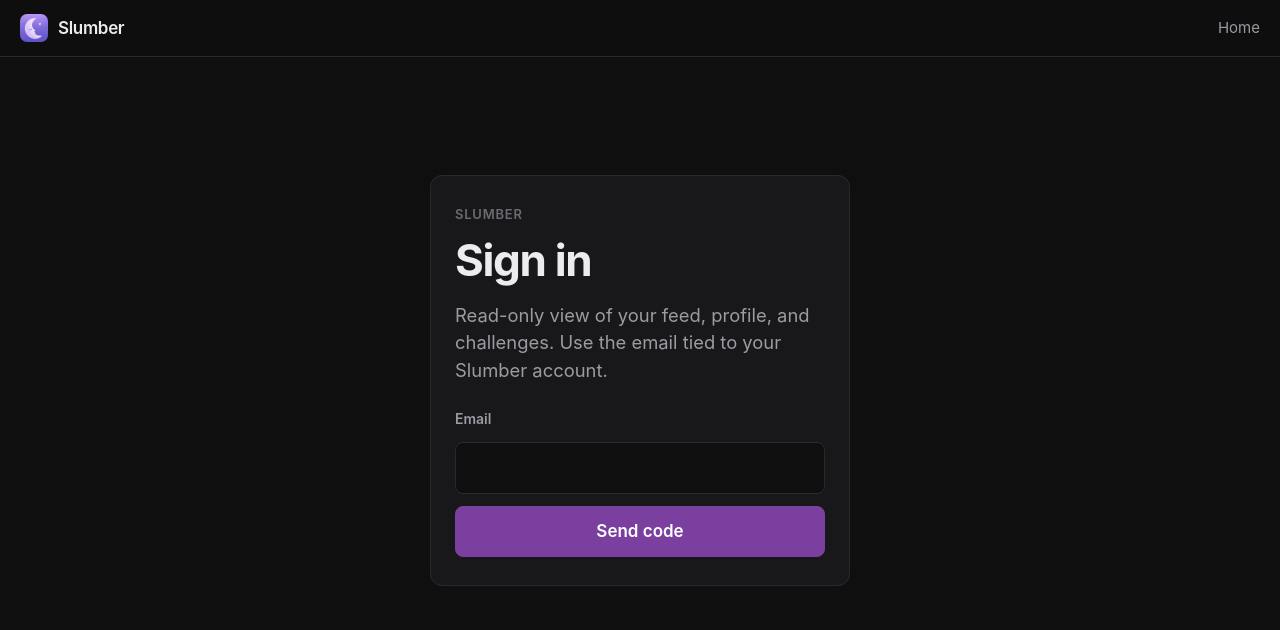
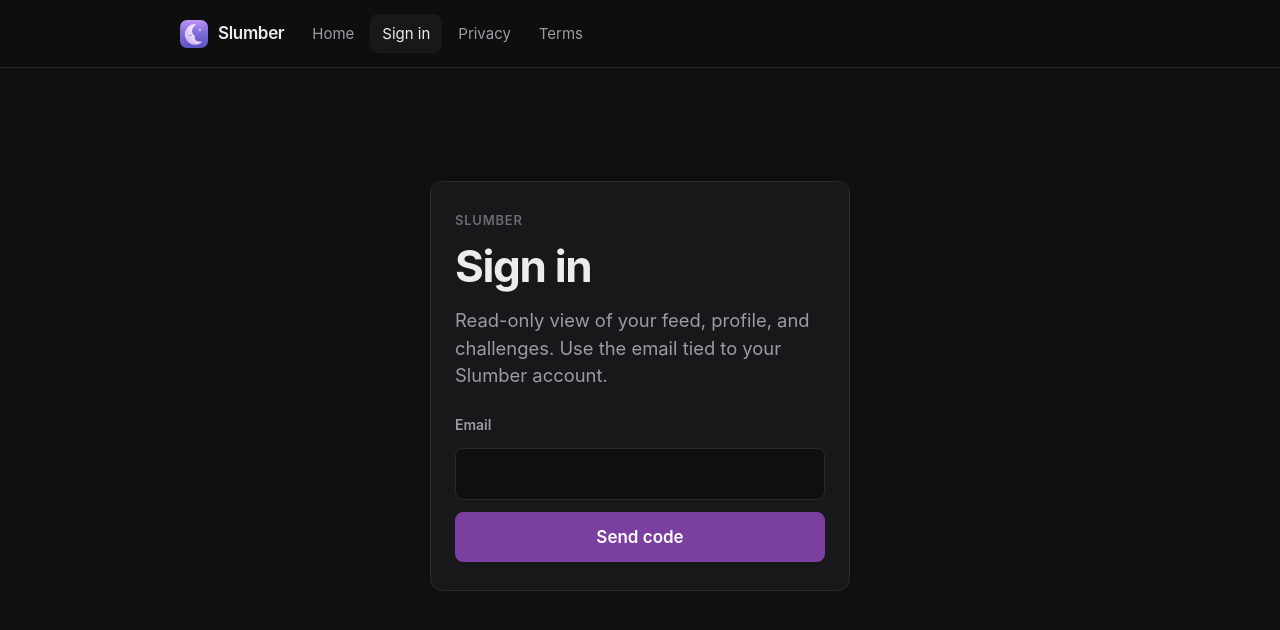
Before and after one commit to ryazlee/slumber-web, a React (Vite) app: page / in a window 1280 px wide. Shown: the top 630 px of the page. Built offline with nearby package versions, Linux system fonts and the light colour scheme; no server answers.

Commit message:
Clean up

```diff
--- a/src/App.tsx
+++ b/src/App.tsx
@@ -2,6 +2,7 @@ import { Route, Routes } from 'react-router-dom';
 import AppShell from './components/AppShell';
 import Layout from './components/Layout';
 import RequireAuth from './components/RequireAuth';
+import SiteLayout from './components/SiteLayout';
 import AppEntry from './pages/app/AppEntry';
 import ChallengeDetail from './pages/app/ChallengeDetail';
 import Challenges from './pages/app/Challenges';
@@ -23,6 +24,7 @@ function ProtectedAppShell() {
 export default function App() {
   return (
     <Routes>
+      <Route element={<SiteLayout />}>
         <Route path="admin" element={<Admin />} />
         <Route index element={<AppEntry />} />
         <Route element={<ProtectedAppShell />}>
@@ -37,6 +39,7 @@ export default function App() {
           <Route path="privacy" element={<Privacy />} />
           <Route path="terms" element={<Terms />} />
         </Route>
+      </Route>
     </Routes>
   );
 }
--- a/src/components/AppShell.tsx
+++ b/src/components/AppShell.tsx
@@ -1,51 +1,8 @@
-import { NavLink, Outlet, useLocation } from 'react-router-dom';
-import { useAuth } from '../context/AuthContext';
-
-const base = import.meta.env.BASE_URL;
+import { NavLink, Outlet } from 'react-router-dom';
 
 export default function AppShell() {
-  const { user, signOut } = useAuth();
-  const location = useLocation();
-  const profileActive = location.pathname === '/profile' || location.pathname.startsWith('/profile/');
-
   return (
     <div className="app-shell">
-      <header className="app-header">
-        <div className="app-header-inner">
-          <NavLink to="/feed" className="brand">
-            <img src={`${base}moon.png`} alt="" width={28} height={28} />
-            Slumber
-          </NavLink>
-
-          <nav className="app-nav" aria-label="App">
-            <NavLink to="/home" className={({ isActive }) => isActive ? 'app-nav-link active' : 'app-nav-link'}>
-              Home
-            </NavLink>
-            <NavLink to="/feed" className={({ isActive }) => isActive ? 'app-nav-link active' : 'app-nav-link'}>
-              Feed
-            </NavLink>
-            <NavLink
-              to={user ? `/profile/${user.id}` : '/profile'}
-              className={profileActive ? 'app-nav-link active' : 'app-nav-link'}
-            >
-              Profile
-            </NavLink>
-            <NavLink to="/challenges" className={({ isActive }) => isActive ? 'app-nav-link active' : 'app-nav-link'}>
-              Challenges
-            </NavLink>
-          </nav>
-
-          <div className="app-header-actions">
-            <span className="app-user-email" title={user?.email ?? undefined}>
-              {user?.email}
-            </span>
-            <button className="admin-button admin-button-ghost app-sign-out" type="button" onClick={() => signOut()}>
-              Sign out
-            </button>
-          </div>
-        </div>
-      </header>
-
       <main className="app-main">
         <Outlet />
       </main>
--- a/src/components/Layout.tsx
+++ b/src/components/Layout.tsx
@@ -1,27 +1,8 @@
 import { NavLink, Outlet } from 'react-router-dom';
-
-const base = import.meta.env.BASE_URL;
 
 export default function Layout() {
   return (
     <>
-      <header className="site-header">
-        <div className="site-header-inner">
-          <NavLink to="/home" className="brand">
-            <img src={`${base}moon.png`} alt="" width={28} height={28} />
-            Slumber
-          </NavLink>
-          <nav className="site-nav" aria-label="Main">
-            <NavLink to="/home">
-              Home
-            </NavLink>
-            <NavLink to="/">App</NavLink>
-            <NavLink to="/privacy">Privacy</NavLink>
-            <NavLink to="/terms">Terms</NavLink>
-          </nav>
-        </div>
-      </header>
-
       <main>
         <Outlet />
       </main>
--- /dev/null
+++ b/src/components/SiteHeader.tsx
@@ -0,0 +1,57 @@
+import { NavLink, useLocation } from 'react-router-dom';
+import { useAuth } from '../context/AuthContext';
+
+const base = import.meta.env.BASE_URL;
+
+function navClass({ isActive }: { isActive: boolean }) {
+  return isActive ? 'active' : undefined;
+}
+
+export default function SiteHeader() {
+  const { session, user, signOut } = useAuth();
+  const location = useLocation();
+  const isLoggedIn = Boolean(session);
+  const profileActive = location.pathname === '/profile' || location.pathname.startsWith('/profile/');
+  const profilePath = user ? `/profile/${user.id}` : '/profile';
+
+  return (
+    <header className="site-header">
+      <div className="site-header-inner">
+        <NavLink to="/home" className="brand">
+          <img src={`${base}moon.png`} alt="" width={28} height={28} />
+          Slumber
+        </NavLink>
+
+        <nav className="site-nav" aria-label="Main">
+          <NavLink to="/home" className={navClass}>Home</NavLink>
+          {isLoggedIn ? (
+            <>
+              <NavLink to="/feed" className={navClass}>Feed</NavLink>
+              <NavLink to={profilePath} className={profileActive ? 'active' : undefined}>Profile</NavLink>
+              <NavLink to="/challenges" className={navClass}>Challenges</NavLink>
+            </>
+          ) : (
+            <NavLink to="/" end className={navClass}>Sign in</NavLink>
+          )}
+          <NavLink to="/privacy" className={navClass}>Privacy</NavLink>
+          <NavLink to="/terms" className={navClass}>Terms</NavLink>
+        </nav>
+
+        {isLoggedIn && (
+          <div className="site-header-actions">
+            <span className="site-user-email" title={user?.email ?? undefined}>
+              {user?.email}
+            </span>
+            <button
+              className="admin-button admin-button-ghost site-sign-out"
+              type="button"
+              onClick={() => signOut()}
+            >
+              Sign out
+            </button>
+          </div>
+        )}
+      </div>
+    </header>
+  );
+}
--- /dev/null
+++ b/src/components/SiteLayout.tsx
@@ -0,0 +1,11 @@
+import { Outlet } from 'react-router-dom';
+import SiteHeader from './SiteHeader';
+
+export default function SiteLayout() {
+  return (
+    <div className="site-shell">
+      <SiteHeader />
+      <Outlet />
+    </div>
+  );
+}
--- a/src/pages/app/AppEntry.tsx
+++ b/src/pages/app/AppEntry.tsx
@@ -1,8 +1,6 @@
-import { Link, Navigate, useLocation } from 'react-router-dom';
+import { Navigate, useLocation } from 'react-router-dom';
 import LoginForm from '../../components/LoginForm';
 import { useAuth } from '../../context/AuthContext';
-
-const base = import.meta.env.BASE_URL;
 
 export default function AppEntry() {
   const { session, loading } = useAuth();
@@ -12,15 +10,6 @@ export default function AppEntry() {
   if (loading) {
     return (
       <div className="login-page">
-        <header className="login-page-header">
-          <Link to="/home" className="brand">
-            <img src={`${base}moon.png`} alt="" width={28} height={28} />
-            Slumber
-          </Link>
-          <nav className="login-page-nav" aria-label="Public">
-            <Link to="/home">Home</Link>
-          </nav>
-        </header>
         <main className="login-page-main">
           <p className="app-muted">Loading…</p>
         </main>
@@ -34,15 +23,6 @@ export default function AppEntry() {
 
   return (
     <div className="login-page">
-      <header className="login-page-header">
-        <Link to="/home" className="brand">
-          <img src={`${base}moon.png`} alt="" width={28} height={28} />
-          Slumber
-        </Link>
-        <nav className="login-page-nav" aria-label="Public">
-          <Link to="/home">Home</Link>
-        </nav>
-      </header>
       <main className="login-page-main">
         <LoginForm
           description="Read-only view of your feed, profile, and challenges. Use the email tied to your Slumber account."
--- a/src/styles/app.css
+++ b/src/styles/app.css
@@ -1,67 +1,7 @@
 .app-shell {
-  min-height: 100vh;
+  flex: 1;
   display: flex;
   flex-direction: column;
-}
-
-.app-header {
-  border-bottom: 1px solid var(--border);
-  background: rgba(15, 15, 16, 0.92);
-  backdrop-filter: blur(10px);
-  position: sticky;
-  top: 0;
-  z-index: 10;
-}
-
-.app-header-inner {
-  max-width: var(--wide-width);
-  margin: 0 auto;
-  padding: 12px 20px;
-  display: flex;
-  align-items: center;
-  gap: 16px;
-  flex-wrap: wrap;
-}
-
-.app-nav {
-  display: flex;
-  gap: 8px;
-  flex: 1;
-}
-
-.app-nav-link {
-  color: var(--text-muted);
-  text-decoration: none;
-  font-size: 15px;
-  padding: 8px 12px;
-  border-radius: 8px;
-}
-
-.app-nav-link:hover,
-.app-nav-link.active {
-  color: var(--text);
-  background: var(--surface);
-}
-
-.app-header-actions {
-  display: flex;
-  align-items: center;
-  gap: 10px;
-  margin-left: auto;
-}
-
-.app-user-email {
-  font-size: 13px;
-  color: var(--text-dim);
-  max-width: 180px;
-  overflow: hidden;
-  text-overflow: ellipsis;
-  white-space: nowrap;
-}
-
-.app-sign-out {
-  padding: 8px 12px;
-  min-height: auto;
 }
 
 .app-main {
@@ -103,36 +43,10 @@
 }
 
 .login-page {
-  min-height: 100vh;
+  flex: 1;
   display: flex;
   flex-direction: column;
   background: var(--bg);
-}
-
-.login-page-header {
-  display: flex;
-  align-items: center;
-  justify-content: space-between;
-  gap: 16px;
-  padding: 14px 20px;
-  border-bottom: 1px solid var(--border);
-  background: rgba(15, 15, 16, 0.92);
-  backdrop-filter: blur(10px);
-}
-
-.login-page-nav {
-  display: flex;
-  gap: 20px;
-  font-size: 15px;
-}
-
-.login-page-nav a {
-  color: var(--text-muted);
-  text-decoration: none;
-}
-
-.login-page-nav a:hover {
-  color: var(--text);
 }
 
 .login-page-main {
@@ -711,18 +625,19 @@
 }
 
 @media (max-width: 700px) {
-  .app-header-inner {
+  .site-header-inner {
     flex-direction: column;
     align-items: stretch;
   }
 
-  .app-nav {
-    order: 3;
+  .site-nav {
+    order: 2;
     width: 100%;
-    justify-content: space-between;
+    justify-content: flex-start;
   }
 
-  .app-header-actions {
+  .site-header-actions {
+    order: 3;
     margin-left: 0;
     width: 100%;
     justify-content: space-between;
--- a/src/styles/global.css
+++ b/src/styles/global.css
@@ -67,14 +67,20 @@ img {
   z-index: 10;
 }
 
+.site-shell {
+  min-height: 100vh;
+  display: flex;
+  flex-direction: column;
+}
+
 .site-header-inner {
   max-width: var(--wide-width);
   margin: 0 auto;
   padding: 14px 20px;
   display: flex;
   align-items: center;
-  justify-content: space-between;
   gap: 16px;
+  flex-wrap: wrap;
 }
 
 .brand {
@@ -99,18 +105,44 @@ img {
 
 .site-nav {
   display: flex;
-  gap: 20px;
+  flex: 1;
+  flex-wrap: wrap;
+  gap: 4px;
   font-size: 15px;
 }
 
 .site-nav a {
   color: var(--text-muted);
   text-decoration: none;
+  padding: 8px 12px;
+  border-radius: 8px;
 }
 
 .site-nav a:hover,
 .site-nav a.active {
   color: var(--text);
+  background: var(--surface);
+}
+
+.site-header-actions {
+  display: flex;
+  align-items: center;
+  gap: 10px;
+  margin-left: auto;
+}
+
+.site-user-email {
+  font-size: 13px;
+  color: var(--text-dim);
+  max-width: 180px;
+  overflow: hidden;
+  text-overflow: ellipsis;
+  white-space: nowrap;
+}
+
+.site-sign-out {
+  padding: 8px 12px;
+  min-height: auto;
 }
 
 main {
@@ -945,8 +977,12 @@ h1 {
 
 @media (max-width: 600px) {
   .site-nav {
-    gap: 14px;
+    gap: 2px;
     font-size: 14px;
+  }
+
+  .site-nav a {
+    padding: 8px 10px;
   }
 
   .page,
```
Lines whose indentation alone changed are shown as unchanged.
